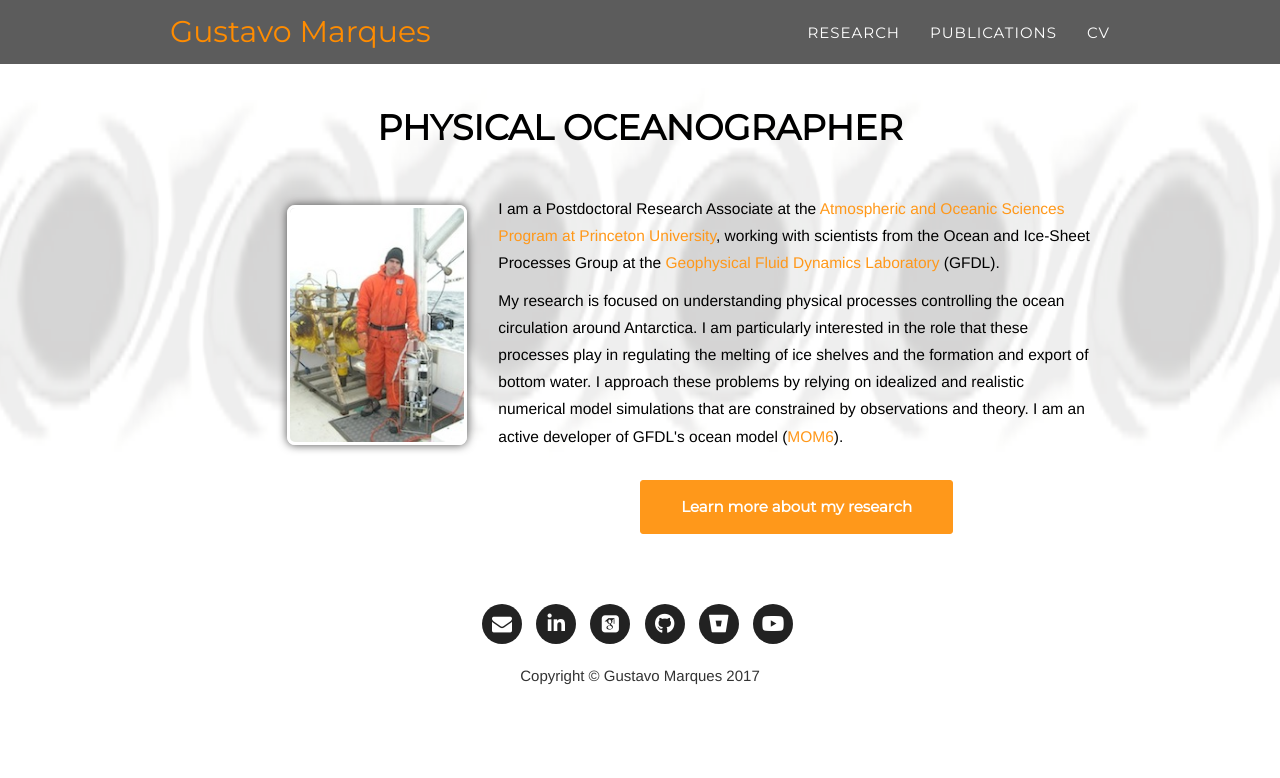
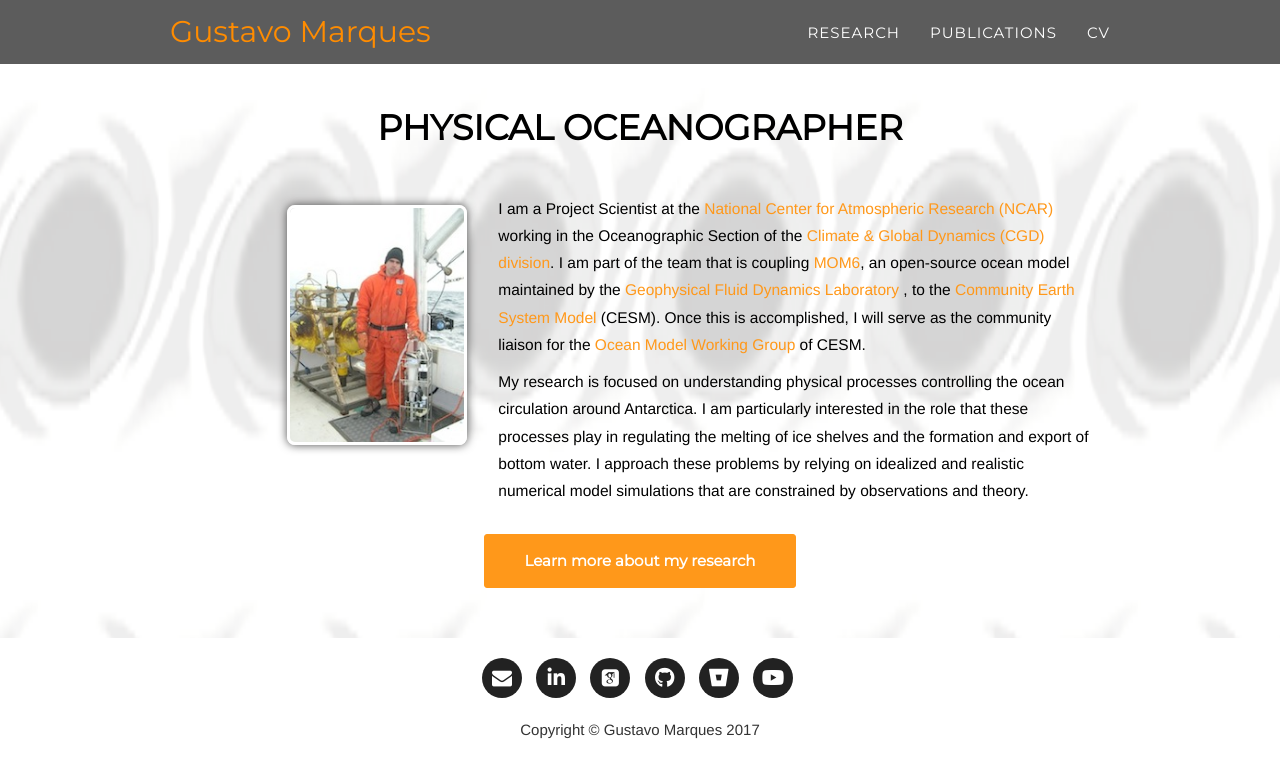
Before and after one commit to gustavo-marques/gustavo-marques.github.io, a Jekyll site: the page built from index.html, in a window 1280 px wide. Shown: the top 778 px of the page. Built offline with Jekyll 4.4.1, drawn with Linux system fonts in a browser that asks for light colours; nearby versions of some CDN libraries; some web fonts are replaced.

Commit message:
Updates home

```diff
--- a/index.html
+++ b/index.html
@@ -12,9 +12,10 @@
                 </div>
                 <div class="col-lg-8">
 			<p style="text-align:left;">
-			I am a Postdoctoral Research Associate at the <a href="http://www.princeton.edu/aos/" rel="external">Atmospheric and Oceanic Sciences Program at Princeton University</a>, working with scientists from the Ocean and Ice-Sheet Processes Group at the <a href="http://www.gfdl.noaa.gov/" rel="external">Geophysical Fluid Dynamics Laboratory</a> (GFDL).</p>
+			I am a Project Scientist at the <a href="https://ncar.ucar.edu/" rel="external">National Center for Atmospheric Research (NCAR)</a> working in the Oceanographic Section of the <a href="https://www2.cgd.ucar.edu/" rel="external">Climate & Global Dynamics (CGD) division</a>. I am part of the team that is coupling <a href="https://github.com/NOAA-GFDL/MOM6">MOM6</a>, an open-source ocean model maintained by the <a href="https://www.gfdl.noaa.gov/" rel="external">Geophysical Fluid Dynamics Laboratory </a>, to the <a href="http://www.cesm.ucar.edu/" rel="external"> Community Earth System Model </a> (CESM). Once this is accomplished, I will serve as the community liaison for the <a href="http://www.cesm.ucar.edu/working_groups/Ocean/" rel="external"> Ocean Model Working Group</a> of CESM.
+
 			<p style="text-align:left;">
-	                My research is focused on understanding physical processes controlling the ocean circulation around Antarctica. I am particularly interested in the role that these processes play in regulating the melting of ice shelves and the formation and export of bottom water. I approach these problems by relying on idealized and realistic numerical model simulations that are constrained by observations and theory. I am an active developer of GFDL's ocean model (<a href="https://github.com/NOAA-GFDL/MOM6">MOM6</a>).
+	                My research is focused on understanding physical processes controlling the ocean circulation around Antarctica. I am particularly interested in the role that these processes play in regulating the melting of ice shelves and the formation and export of bottom water. I approach these problems by relying on idealized and realistic numerical model simulations that are constrained by observations and theory.
                         </p>
                 </div>
 
```
